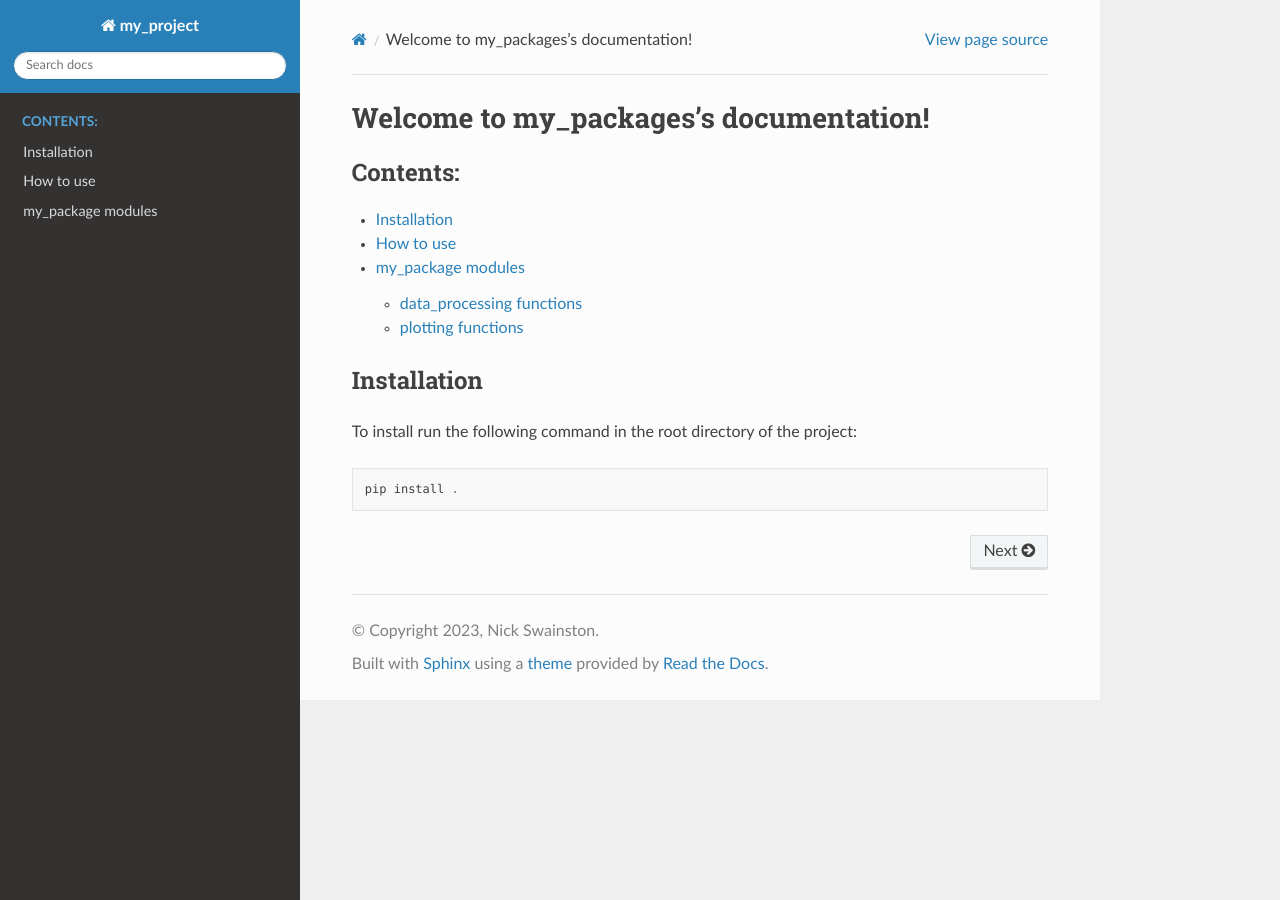
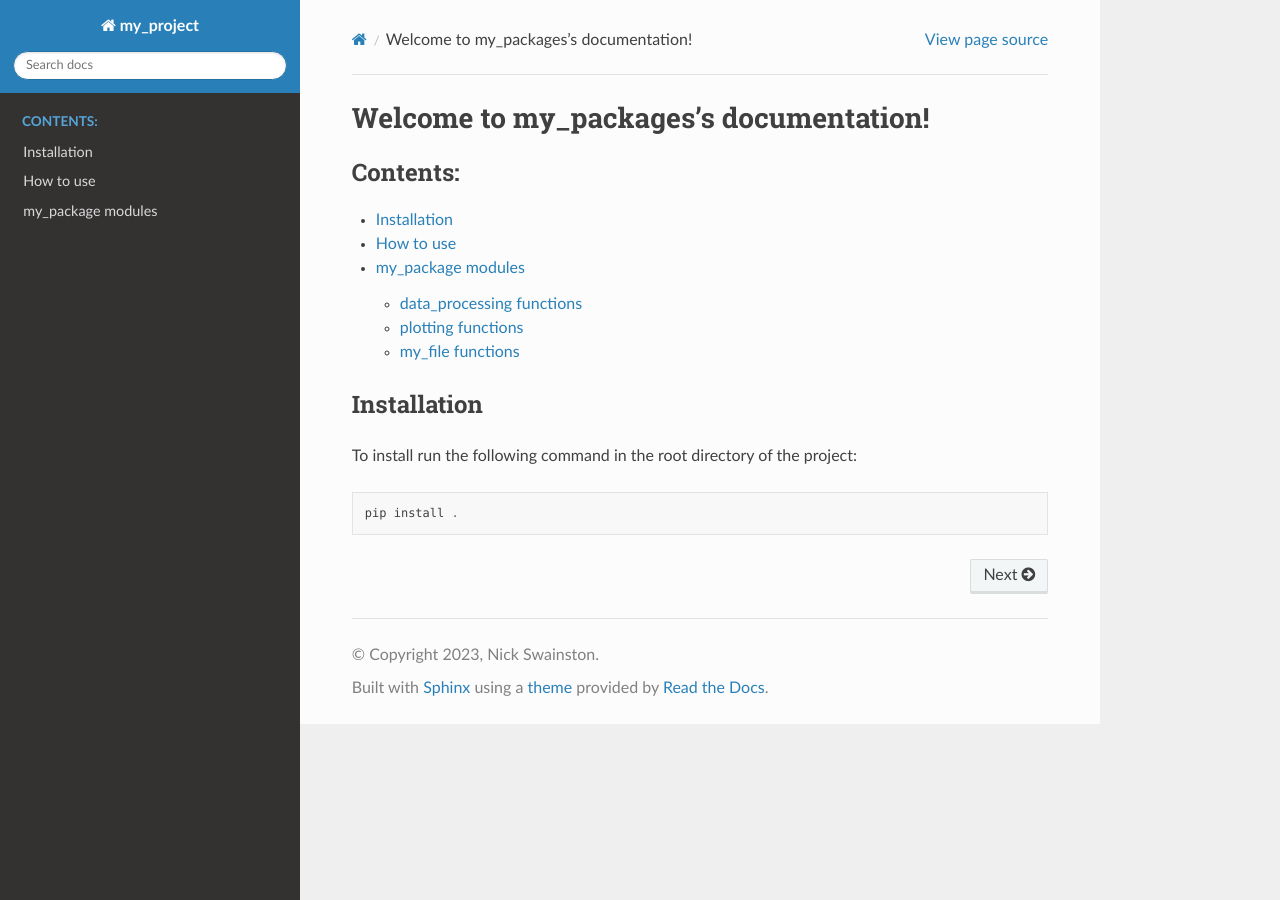
Before and after one commit to ADACS-Australia/python_project_template, a Sphinx documentation site: the page built from docs/index.rst, in a window 1280 px wide. Built offline with Sphinx 7.4.7 and the Read the Docs theme 2.0.0, drawn with Linux system fonts in a browser that asks for light colours.

Commit message:
Generate docs for the doc string example

```diff
--- a/docs/my_project_modules.rst
+++ b/docs/my_project_modules.rst
@@ -18,3 +18,9 @@
 
 .. automodule:: my_package.plotting
     :members:
+
+my_file functions
+-----------------
+
+.. automodule:: my_package.my_file
+    :members:
```
